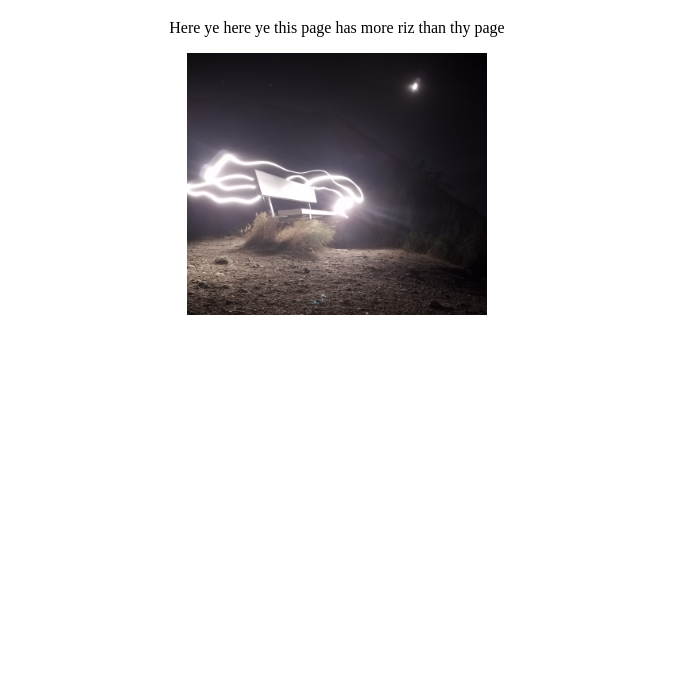
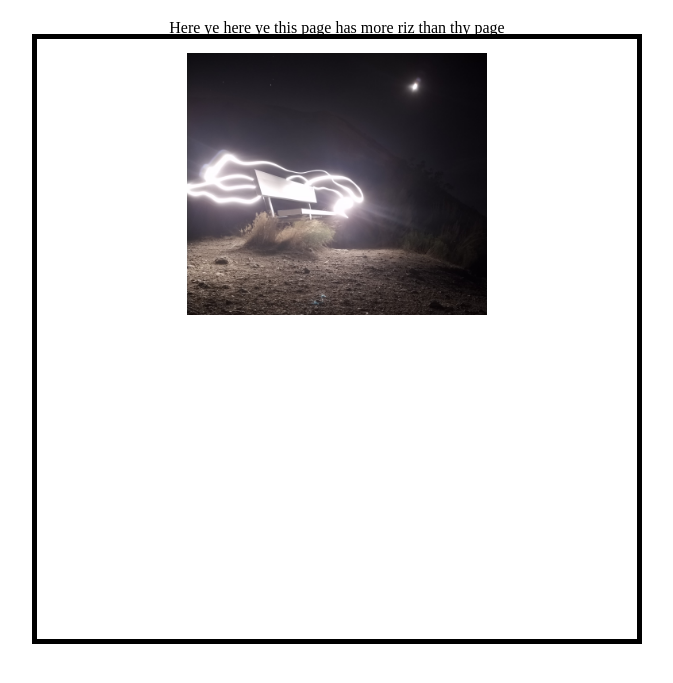
Before and after one commit to BreydenSummers/HackerManClub, a plain HTML site: page NotsoClever/Index.html in a window 1280 px wide. Shown: the part 61-744 px from the top of the page, without its empty margins (303-976 px from the left). Drawn offline with Linux system fonts and the light colour scheme.

Commit message:
Good refreasher on how this works

```diff
--- a/NotsoClever/Index.html
+++ b/NotsoClever/Index.html
@@ -1,9 +1,12 @@
 <!DOCTYPE html>
 <html>
     <head>
+        <meta charset="UTF-8">
+        <meta name="viewport" content="width=device-width, initial-scale=1.0">
+        <meta http-equiv="X-UA-Compatible" content="IE=edge">
         <title>A Clever Game</title>
         <link href="style.css" rel="stylesheet">
-        <meta charset="utf-8">
+
     </head>
     <body>
         <h1 class="hed1">Got style</h1>
@@ -11,8 +14,8 @@
         <div class="flexboi">
             <img src="images/chair.jpg" alt="Lol"/>
         </div>
-        <canvas>
+        <canvas id="canvas1"> </canvas>
 
-        </canvas>
+        <script src="script.js"></script>
     </body>
 </html>
--- /dev/null
+++ b/NotsoClever/script.js
@@ -0,0 +1,6 @@
+const canvas = document.getElementById("canvas1");
+const contxt = canvas.getContext('2d');
+console.log(contxt)
+
+const CANVAS_WIDTH = canvas.width;
+const CANVAS_HEIGHT = canvas.height;
--- a/NotsoClever/style.css
+++ b/NotsoClever/style.css
@@ -6,7 +6,8 @@
 
 .flexboi{
     display: flex;
-    justify-content: center;
+    align-items: center;
+    flex-direction: column;
 }
 
 p{
@@ -15,5 +16,13 @@ p{
 img{
     width: 300px;
     height: auto;
-
 }
+#canvas1{
+    width: 600px;
+    height: 600px;
+    border: 5px solid black;
+    position: absolute;
+    top: 50%;
+    left: 50%;
+    transform: translate(-50%, -50%);
+}
```
